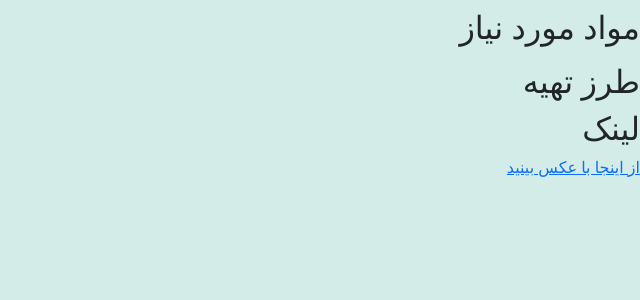
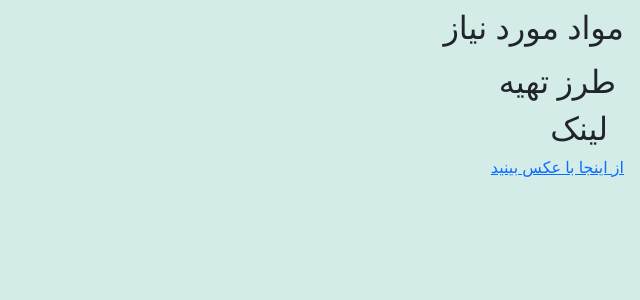
Before and after one commit to IR1401-Spring-Final-Projects/cookbook1401-6_9, a Django app: template templates/foodView.html in a window 1280 px wide. Shown: the top 300 px of the page, without its empty margins (640-1280 px from the left). Run offline with Django 3.2, Linux system fonts and the light colour scheme; the template is opened without the code that fills it, so the values that code supplies are empty; parts of the project's set-up code (start-up, migrations or seed data) failed here and were passed over.

Commit message:
feat: Change styles

```diff
--- a/templates/foodView.html
+++ b/templates/foodView.html
@@ -21,22 +21,30 @@
 <body>
 
 {% block heading %}
-    <h1><center>{{name}}</center></h1>
+    <h1>
+        <center>{{ name }}</center>
+    </h1>
 {% endblock heading %}
+<div class="px-3">
     <h2> مواد مورد نیاز</h2>
+</div>
 <ul class="list-group mt-3 justify-center align-items-center px-5">
     {% for ing in ingredients %}
-        <li class="list-group-item">
+        <li class="list-group-item w-100">
             {{ ing }}
         </li>
     {% endfor %}
 </ul>
+<div class="px-4">
     <h2> طرز تهیه</h2>
     <span>
         {{ Preparation }}
     </span>
-<h2>لینک</h2>
+</div>
+<div class="px-3">
+    <h2 class="px-3">لینک</h2>
     <a href="{{ url }}" class="link-primary">از اینجا با عکس بینید</a>
+</div>
 
 </body>
 
--- a/templates/inner_word_prediction.html
+++ b/templates/inner_word_prediction.html
@@ -1,5 +1,5 @@
 {% for option in options %}
-<li class="list-group-item">
+<li class="list-group-item w-100">
     <a href="/show-results/{{ search }}/{{ option }}"> {{ option }} </a>
 </li>
 {% endfor %}
--- a/templates/searchEng.html
+++ b/templates/searchEng.html
@@ -20,7 +20,7 @@
             crossorigin="anonymous"></script>
 </head>
 
-<body>
+<body class="px-4">
 {% block heading %}
     <h1>جست و جوی غذایی</h1>
 {% endblock heading %}
@@ -39,7 +39,7 @@
 </div>
 <ul id="nextwords" class="list-group mt-3 justify-center align-items-center px-5">
     {% for option in options %}
-        <li class="list-group-item">
+        <li class="list-group-item w-100">
             <a href="/show-results/boolean/{{ option }}" class="link-primary"> {{ option }} </a>
         </li>
     {% endfor %}
--- a/templates/show_result.html
+++ b/templates/show_result.html
@@ -18,7 +18,7 @@
             integrity="sha384-A3rJD856KowSb7dwlZdYEkO39Gagi7vIsF0jrRAoQmDKKtQBHUuLZ9AsSv4jD4Xa"
             crossorigin="anonymous"></script>
 </head>
-<body>
+<body class="px-4">
   {% block heading %}
     <h1>{{search}}</h1>
       <h1>{{approach}} روش:  </h1>
@@ -26,7 +26,7 @@
 <h2> نتایج</h2>
 <ul class="list-group mt-3 justify-center align-items-center px-5">
     {% for row in data %}
-        <li class="list-group-item">
+        <li class="list-group-item w-100">
             <a href="/foodview/{{ row.1 }}"> {{ row.0 }} </a>
         </li>
     {% endfor %}
```
Lines whose indentation alone changed are shown as unchanged.
